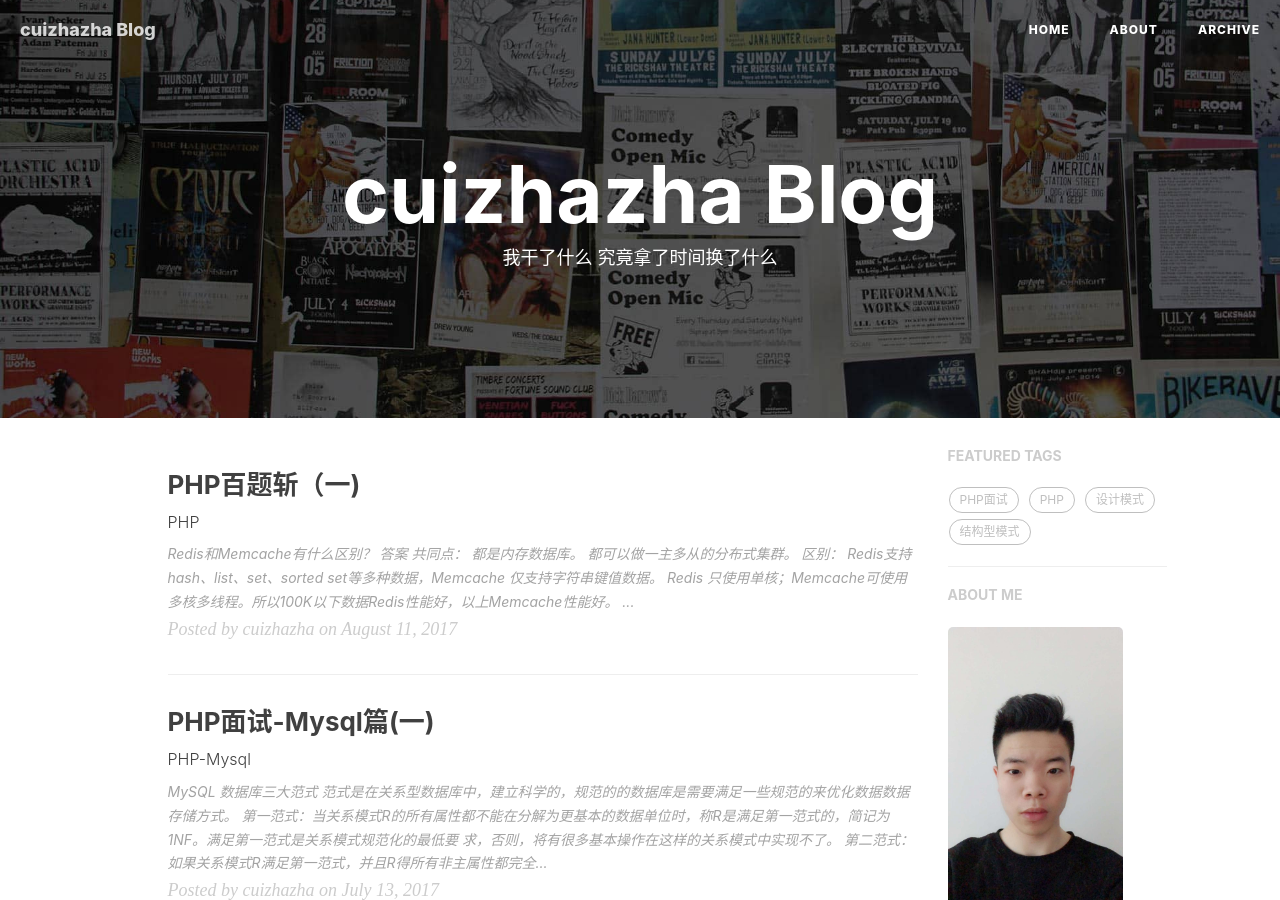
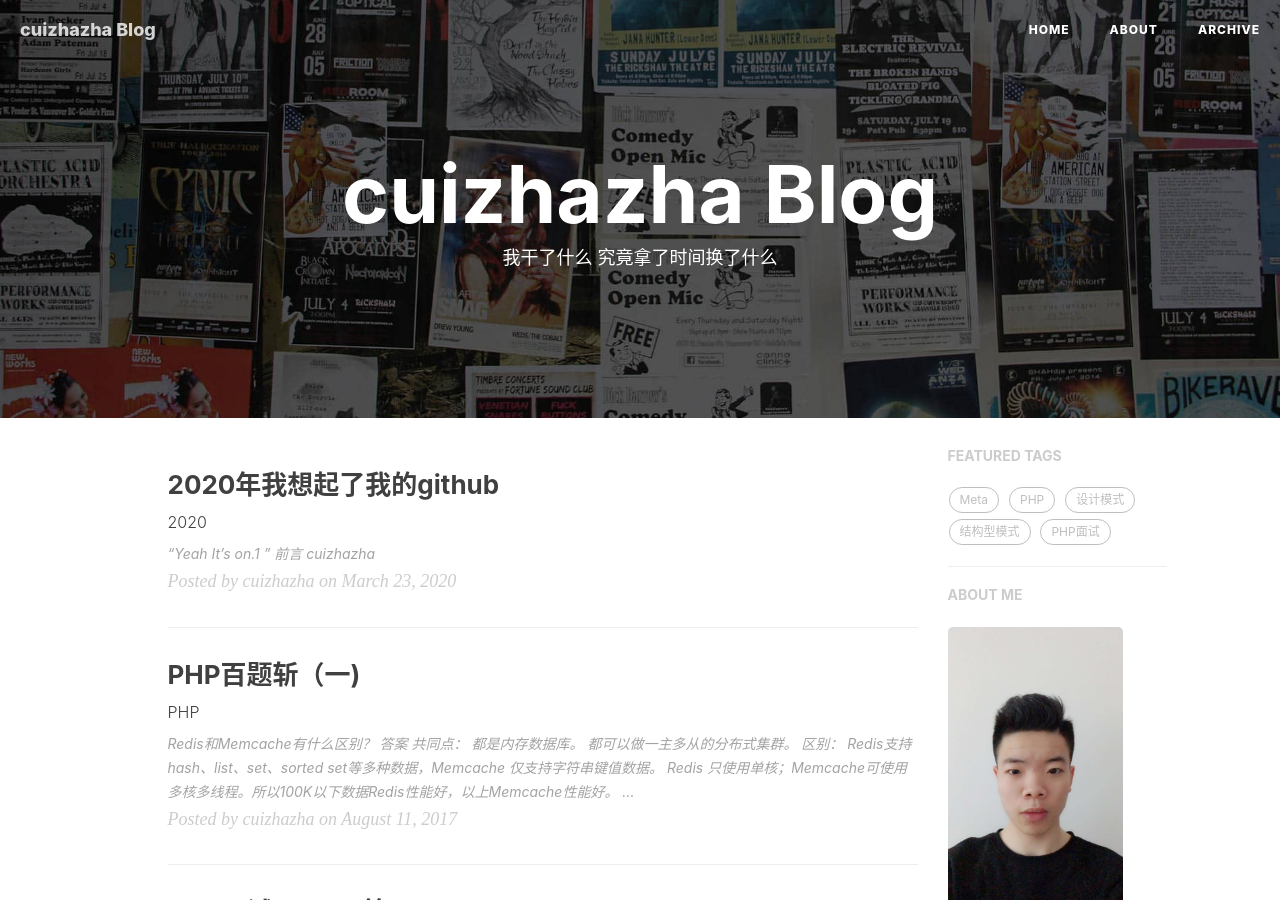
Before and after one commit to cuixuefeng/cuixuefeng.github.io, a Jekyll site: the page built from index.html, in a window 1280 px wide and 900 px high. Built offline with Jekyll 4.4.1, drawn with Linux system fonts in a browser that asks for light colours; nearby versions of some CDN libraries; the list of posts is cut into pages by our own code; comment, search, counter and statistics services are not loaded; some of the changed text lies outside the part shown.

```diff
--- a/_posts/2018-11-08-hello-2018.markdown
+++ b/_posts/2018-11-08-hello-2018.markdown
@@ -9,9 +9,10 @@ catalog: true
 tags:
     - cuizhazha
     - Meta
+    - Meta
 ---
 
-> “Yeah It's on. ”
+> “Yeah It's on.1 ”
 
 
 ## 前言
--- /dev/null
+++ b/_posts/2020-03-23-hello-2020.markdown
@@ -0,0 +1,21 @@
+---
+layout:     post
+title:      "2020年我想起了我的github"
+subtitle:   " 2020"
+date:       2020-03-23 15:38:33
+author:     "cuizhazha"
+header-img: ""
+header-bg-css: "linear-gradient(to right, #24b94a, #38ef7d);"
+catalog: true
+tags:
+    - 2020
+    - PHP
+    - golang
+---
+
+> “Yeah It's on.1 ”
+
+
+## 前言
+
+cuizhazha
```
